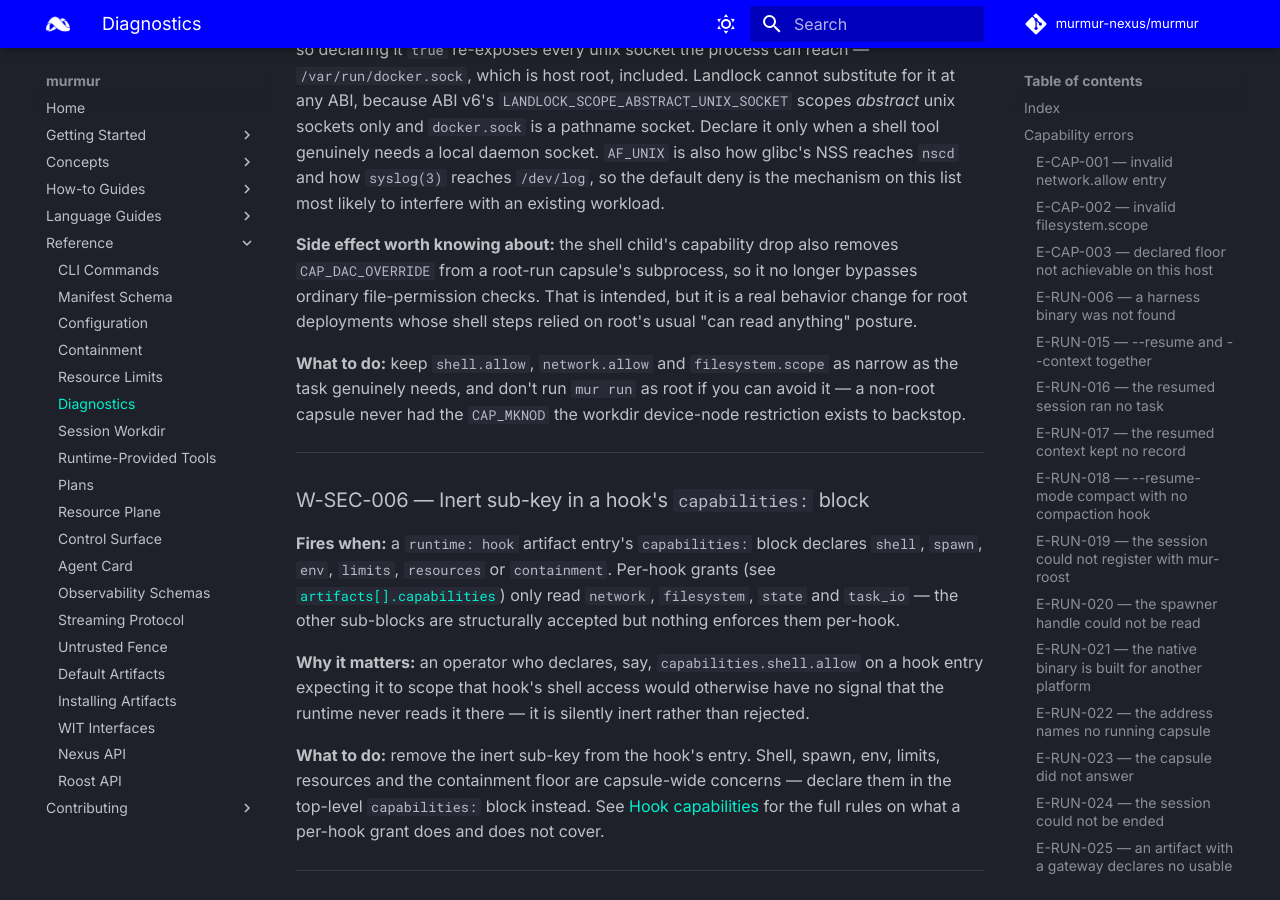
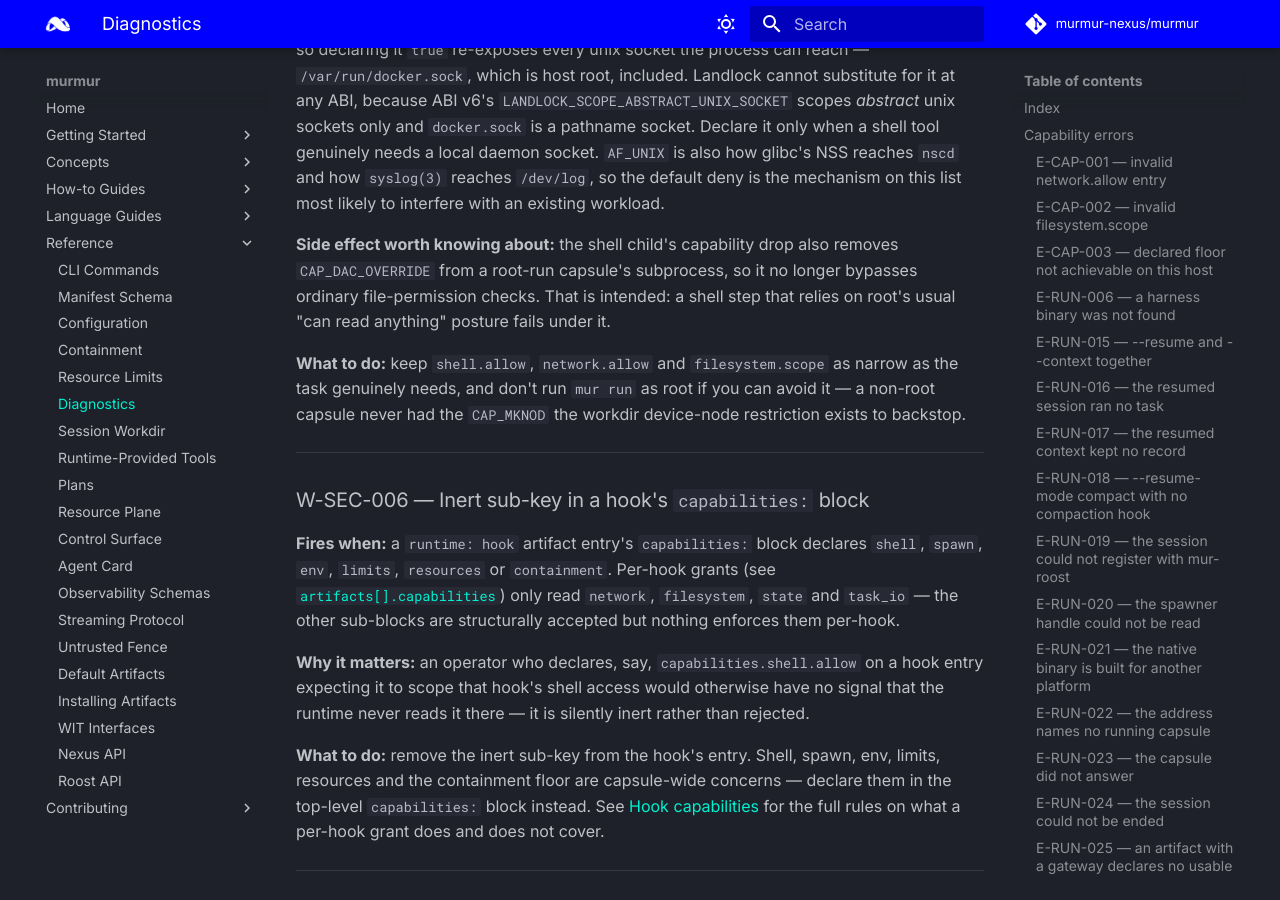
Before and after one commit to murmur-nexus/murmur, an MkDocs documentation site: the page built from docs/content/reference/diagnostics.md, in a window 1280 px wide and 900 px high, scrolled down 47540 px. Built offline with MkDocs 1.6.1 and Material for MkDocs 9.7.7, drawn with Linux system fonts in a browser that asks for light colours; comment, search, counter and statistics services are not loaded; some of the changed text lies outside the part shown.

Commit message:
checkpoint(#0402c948): Entering test stage
Signed-off-by: ewdegraaff <ewdegraaff@users.noreply.github.com>

```diff
--- a/docs/content/reference/diagnostics.md
+++ b/docs/content/reference/diagnostics.md
@@ -1704,8 +1704,8 @@ is the mechanism on this list most likely to interfere with an existing workload
 
 **Side effect worth knowing about:** the shell child's capability drop also removes
 `CAP_DAC_OVERRIDE` from a root-run capsule's subprocess, so it no longer bypasses ordinary
-file-permission checks. That is intended, but it is a real behavior change for root deployments
-whose shell steps relied on root's usual "can read anything" posture.
+file-permission checks. That is intended: a shell step that relies on root's usual "can read
+anything" posture fails under it.
 
 **What to do:** keep `shell.allow`, `network.allow` and `filesystem.scope` as narrow as the task
 genuinely needs, and don't run `mur run` as root if you can avoid it — a non-root capsule never had
```
Also changed, not shown: other parts of docs/content/reference/diagnostics.md (+3 -3 lines), 3 other files.
